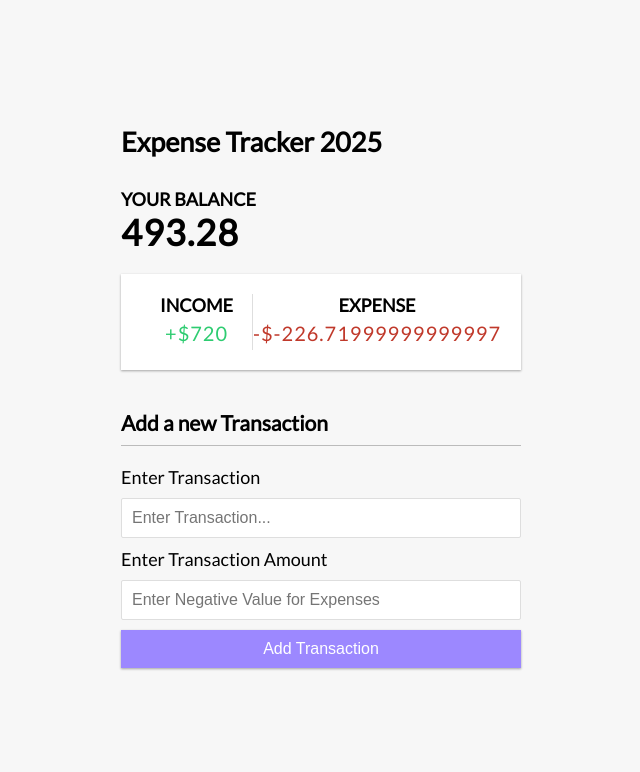
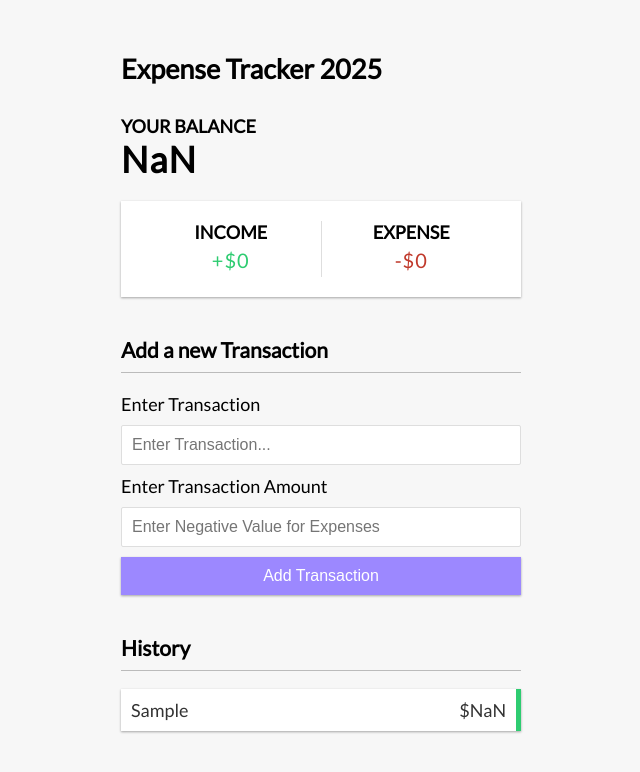
Before and after one commit to Reynaldo-ibarra/homework4, a Vue app: page / in a window 1280 px wide. Both pictures are taken after typing "Sample", "Sample" into the empty fields and a click on the button "Add Transaction". Shown: the top 772 px of the page, without its empty margins (319-959 px from the left). Built offline with nearby package versions, Linux system fonts and the light colour scheme.

Commit message:
Completed Transaction List Component

```diff
--- a/src/App.vue
+++ b/src/App.vue
@@ -3,15 +3,11 @@
 import Balance from './components/Balance.vue';
 import IncomeExpense from './components/IncomeExpense.vue';
 import AddTransaction from './components/AddTransaction.vue';
+import TransactionList from './components/TransactionList.vue';
 import { ref } from 'vue'
 import { computed } from 'vue'
 
-const transactions = ref([
-    { id: 1, text:"Paycheck", amount: 700.00  },
-    { id: 2, text:"Water Bill", amount: -72.83  },
-    { id: 3, text:"Electric Bill", amount: -153.89  },
-    { id: 4, text:"Returned Item", amount: 20.00  },
-])
+const transactions = ref([])
 
     const sum = computed(()=>{
         return transactions.value.reduce((acc, x) => { return acc + x.amount
@@ -34,6 +30,22 @@
         }, 0)
     })
 
+    const handleTransaction = (transactionData) => {
+        transactions.value.push({
+            id: generateId(),
+            text: transactionData.text,
+            amount: transactionData.amount,
+        })
+
+    }
+
+    const generateId = () => {
+        return Math.floor(Math.random() * 100000000)
+    }
+
+    const handleDelete = (id) => {
+        transactions.value = transactions.value.filter((x) => x.id !== id)
+    }
 </script>
 
 
@@ -42,7 +54,8 @@
 <div class = "container">
     <Balance :total="sum"></Balance>
     <IncomeExpense :income="moneyIn" :expense="moneyOut"></IncomeExpense>
-    <AddTransaction></AddTransaction>
+    <AddTransaction @transactionSubmitted="handleTransaction"></AddTransaction>
+    <TransactionList :transactions="transactions" @transactionDeleted="handleDelete"></TransactionList>
 </div>
 
 
--- a/src/components/Balance.vue
+++ b/src/components/Balance.vue
@@ -5,7 +5,7 @@
     const props = defineProps({
         total: {
             type: Number,
-            required: true,
+            require: true,
         }
     })
 
--- /dev/null
+++ b/src/components/TransactionList.vue
@@ -0,0 +1,33 @@
+<script setup>
+    import {defineProps, defineEmits } from 'vue'
+
+    const props = defineProps({
+        transactions: {
+            type: Array,
+            require: true,
+        }
+
+    })
+
+    const emit = defineEmits(['transactionDeleted'])
+
+    const deleteTransaction = (id) => {
+        emit('transactionDeleted', id)
+    }
+
+</script>
+
+
+<template>
+    <h3>History</h3>
+    <ul id="list" class="list">
+        <li v-for="x in transactions" :v-bind:key="x.id"
+        v-bind:class="x.amount < 0 ? 'minus' : 'plus'">
+            {{ x.text }} <span> ${{ x.amount }}</span>
+            <button @click ="deleteTransaction(x.id)" class= "delete-btn">X</button>
+        </li>
+    </ul>
+
+
+
+</template>
```
Also changed, not shown: src/components/AddTransaction.vue (+5 -3 lines).
